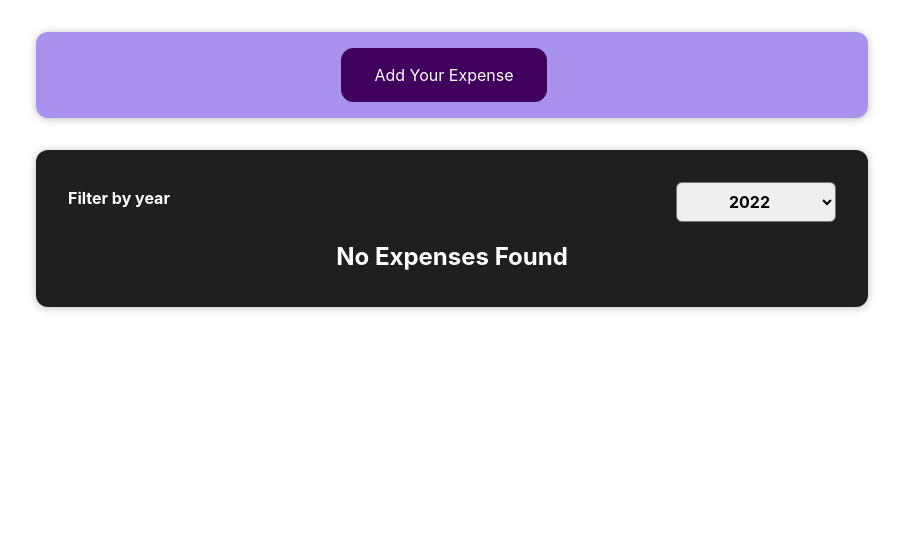
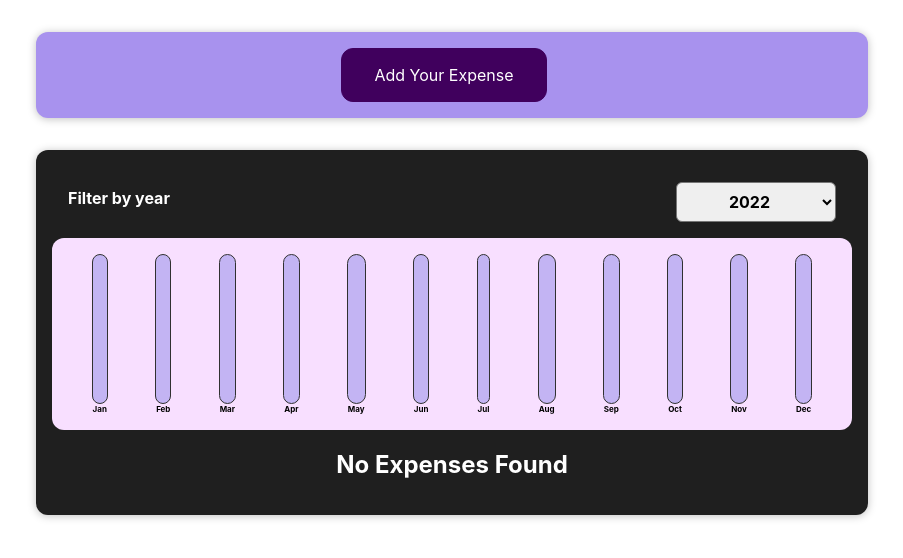
Before and after one commit to Harishkumar-J/Expensive-Wallet, a React (Create React App) app: page / in a window 1280 px wide. Shown: the top 558 px of the page, without its empty margins (188-1091 px from the left). Built offline with nearby package versions, Linux system fonts and the light colour scheme.

Commit message:
Adding ExpenseChart component and mapping values

```diff
--- a/src/components/Chart/Chart.js
+++ b/src/components/Chart/Chart.js
@@ -2,6 +2,11 @@
 import './Chart.css';
 
 const Chart = (props) => {
+	const dataPointExpense = props.dataPoints.map((datapoint) => datapoint.value);
+	console.log(dataPointExpense);
+
+	const monthlyMax = Math.max(...dataPointExpense);
+	console.log(monthlyMax);
 	return (
 		<div className='chart'>
 			{props.dataPoints.map((datapoint) => (
@@ -9,7 +14,7 @@
 					key={datapoint.label}
 					label={datapoint.label}
 					value={datapoint.value}
-					maxValue={null}
+					maxValue={monthlyMax}
 				/>
 			))}
 		</div>
--- a/src/components/Chart/ChartBar.js
+++ b/src/components/Chart/ChartBar.js
@@ -3,7 +3,7 @@
 const Chartbar = (props) => {
 	let barFillHeight = '0%';
 
-	if (props.max > 0) {
+	if (props.maxValue > 0) {
 		barFillHeight = Math.round((props.value / props.maxValue) * 100) + '%';
 	}
 	return (
@@ -13,7 +13,7 @@
 					className='chart-bar__fill'
 					style={{ height: barFillHeight }}></div>
 			</div>
-			<div className='chart-bar__label'>{props.fill}</div>
+			<div className='chart-bar__label'>{props.label}</div>
 		</div>
 	);
 };
--- a/src/components/Expenses/Expenses.js
+++ b/src/components/Expenses/Expenses.js
@@ -3,6 +3,7 @@
 import ExpenseList from './ExpenseList';
 import Card from '../UI/Card';
 import './Expenses.css';
+import ExpensesChart from './ExpensesChart';
 
 const Expenses = (props) => {
 	const [filteredYear, setFilteredYear] = useState('2022');
@@ -16,6 +17,8 @@
 	const filteredExpenses = props.items.filter((expense) => {
 		return expense.date.getFullYear().toString() === filteredYear;
 	});
+	console.log(filteredExpenses);
+
 	return (
 		<>
 			<Card className='expenses'>
@@ -23,6 +26,7 @@
 					defaultYear={filteredYear}
 					onYearFilter={filterByYearHandler}
 				/>
+				<ExpensesChart expenses={filteredExpenses} />
 				<ExpenseList items={filteredExpenses} />
 			</Card>
 		</>
--- /dev/null
+++ b/src/components/Expenses/ExpensesChart.js
@@ -0,0 +1,30 @@
+import Chart from '../Chart/Chart';
+
+const ExpensesChart = (props) => {
+	const chartDataPoints = [
+		{ label: 'Jan', value: 0 },
+		{ label: 'Feb', value: 0 },
+		{ label: 'Mar', value: 0 },
+		{ label: 'Apr', value: 0 },
+		{ label: 'May', value: 0 },
+		{ label: 'Jun', value: 0 },
+		{ label: 'Jul', value: 0 },
+		{ label: 'Aug', value: 0 },
+		{ label: 'Sep', value: 0 },
+		{ label: 'Oct', value: 0 },
+		{ label: 'Nov', value: 0 },
+		{ label: 'Dec', value: 0 },
+	];
+	for (const expense of props.expenses) {
+		const expenseMonth = expense.date.getMonth();
+		//gets the number of month (Jan-dec) => 0 to 11
+		//eg : Aug month ->return 7
+		chartDataPoints[expenseMonth].value += expense.amount;
+	}
+	return (
+		<div>
+			<Chart dataPoints={chartDataPoints} />
+		</div>
+	);
+};
+export default ExpensesChart;
```
